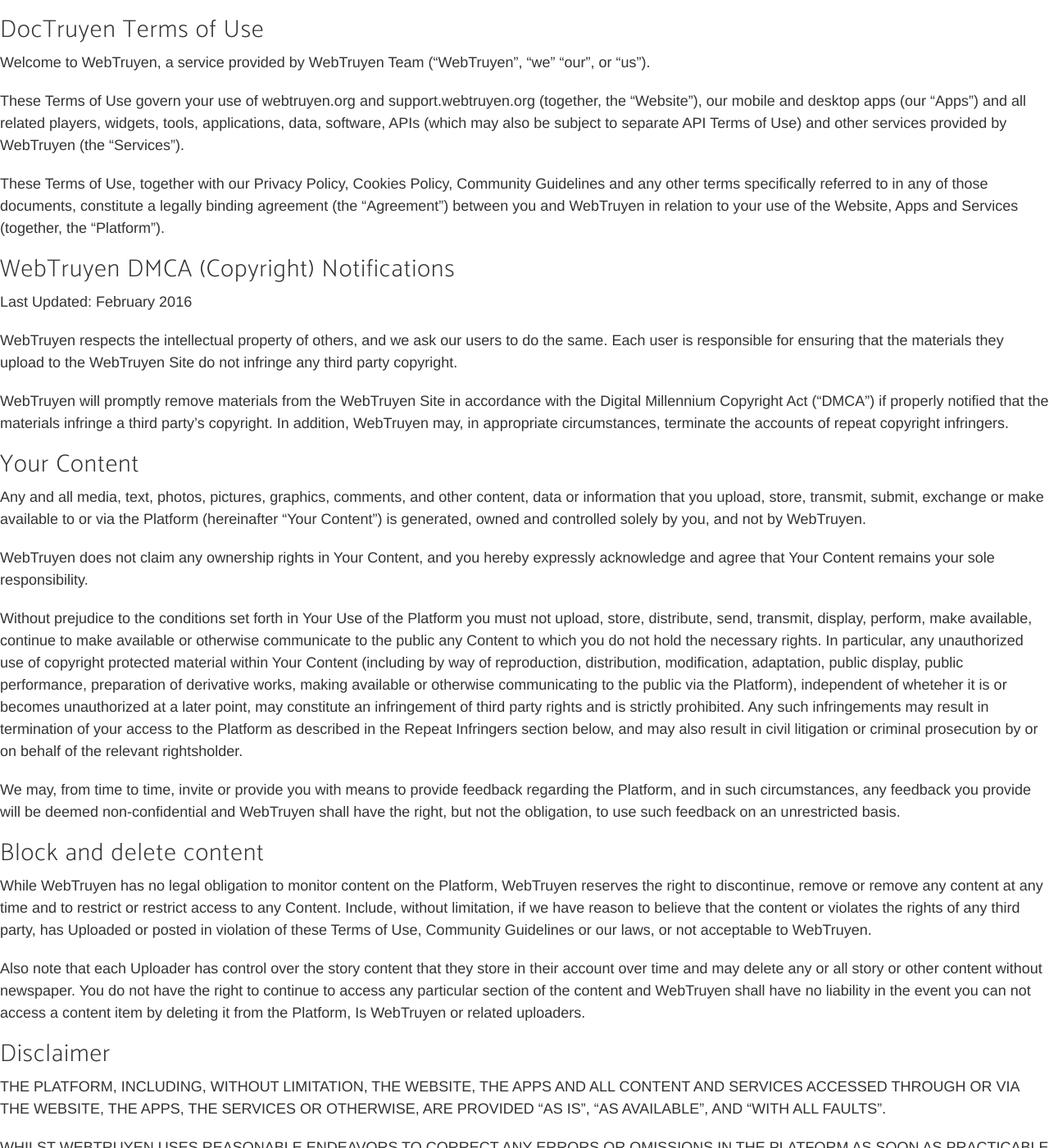
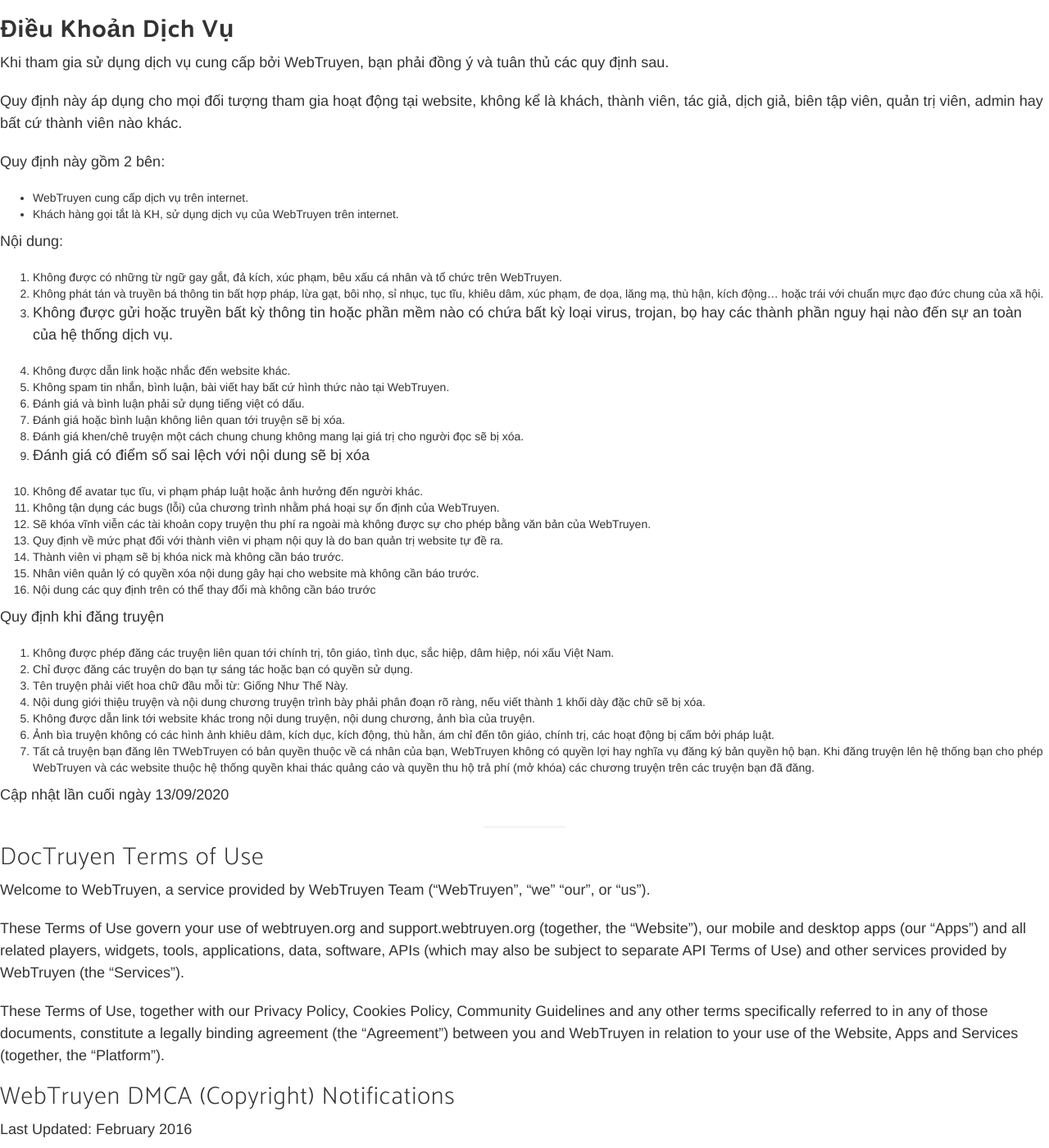
Before and after one commit to webtruyen/webtruyen, a Jekyll site: the page built from terms.md, in a window 1280 px wide and 1400 px high. Shown: the whole window at 82% size. Built offline with Jekyll 4.4.1, drawn with Linux system fonts in a browser that asks for light colours; nearby versions of some CDN libraries; some web fonts are replaced; our own code applies the rules of GitHub Pages for plain Markdown files.

Commit message:
Update terms.md

```diff
--- a/terms.md
+++ b/terms.md
@@ -1,4 +1,54 @@
+## **Điều Khoản Dịch Vụ**
 
+Khi tham gia sử dụng dịch vụ cung cấp bởi WebTruyen, bạn phải đồng ý và tuân thủ các quy định sau.
+
+
+
+Quy định này áp dụng cho mọi đối tượng tham gia hoạt động tại website, không kể là khách, thành viên, tác giả, dịch giả, biên tập viên, quản trị viên, admin hay bất cứ thành viên nào khác.
+
+
+
+Quy định này gồm 2 bên:
+
+
+
+-   WebTruyen cung cấp dịch vụ trên internet.
+-   Khách hàng gọi tắt là KH, sử dụng dịch vụ của WebTruyen trên internet.
+
+Nội dung:
+
+1.  Không được có những từ ngữ gay gắt, đả kích, xúc phạm, bêu xấu cá nhân và tổ chức trên WebTruyen.
+2.  Không phát tán và truyền bá thông tin bất hợp pháp, lừa gạt, bôi nhọ, sỉ nhục, tục tĩu, khiêu dâm, xúc phạm, đe dọa, lăng mạ, thù hận, kích động… hoặc trái với chuẩn mực đạo đức chung của xã hội.
+3.  Không được gửi hoặc truyền bất kỳ thông tin hoặc phần mềm nào có chứa bất kỳ loại virus, trojan, bọ hay các thành phần nguy hại nào đến sự an toàn của hệ thống dịch vụ.
+
+4.  Không được dẫn link hoặc nhắc đến website khác.
+5.  Không spam tin nhắn, bình luận, bài viết hay bất cứ hình thức nào tại WebTruyen.
+6.  Đánh giá và bình luận phải sử dụng tiếng việt có dấu.
+7.  Đánh giá hoặc bình luận không liên quan tới truyện sẽ bị xóa.
+8.  Đánh giá khen/chê truyện một cách chung chung không mang lại giá trị cho người đọc sẽ bị xóa.
+9.  Đánh giá có điểm số sai lệch với nội dung sẽ bị xóa
+
+10.  Không để avatar tục tĩu, vi phạm pháp luật hoặc ảnh hưởng đến người khác.
+11.  Không tận dụng các bugs (lỗi) của chương trình nhằm phá hoại sự ổn định của WebTruyen.
+12.  Sẽ khóa vĩnh viễn các tài khoản copy truyện thu phí ra ngoài mà không được sự cho phép bằng văn bản của WebTruyen.
+13.  Quy định về mức phạt đối với thành viên vi phạm nội quy là do ban quản trị website tự đề ra.
+14.  Thành viên vi phạm sẽ bị khóa nick mà không cần báo trước.
+15.  Nhân viên quản lý có quyền xóa nội dung gây hại cho website mà không cần báo trước.
+16.  Nội dung các quy định trên có thể thay đổi mà không cần báo trước
+
+Quy định khi đăng truyện
+
+1.  Không được phép đăng các truyện liên quan tới chính trị, tôn giáo, tình dục, sắc hiệp, dâm hiệp, nói xấu Việt Nam.
+2.  Chỉ được đăng các truyện do bạn tự sáng tác hoặc bạn có quyền sử dụng.
+3.  Tên truyện phải viết hoa chữ đầu mỗi từ: Giống Như Thế Này.
+4.  Nội dung giới thiệu truyện và nội dung chương truyện trình bày phải phân đoạn rõ ràng, nếu viết thành 1 khối dày đặc chữ sẽ bị xóa.
+5.  Không được dẫn link tới website khác trong nội dung truyện, nội dung chương, ảnh bìa của truyện.
+6.  Ảnh bìa truyện không có các hình ảnh khiêu dâm, kích dục, kích động, thù hằn, ám chỉ đến tôn giáo, chính trị, các hoạt động bị cấm bởi pháp luật.
+7.  Tất cả truyện bạn đăng lên TWebTruyen có bản quyền thuộc về cá nhân của bạn, WebTruyen không có quyền lợi hay nghĩa vụ đăng ký bản quyền hộ bạn. Khi đăng truyện lên hệ thống bạn cho phép WebTruyen và các website thuộc hệ thống quyền khai thác quảng cáo và quyền thu hộ trả phí (mở khóa) các chương truyện trên các truyện bạn đã đăng.
+
+Cập nhật lần cuối ngày 13/09/2020
+
+--------------------------------------------------------
 
 ## DocTruyen Terms of Use
 
```
